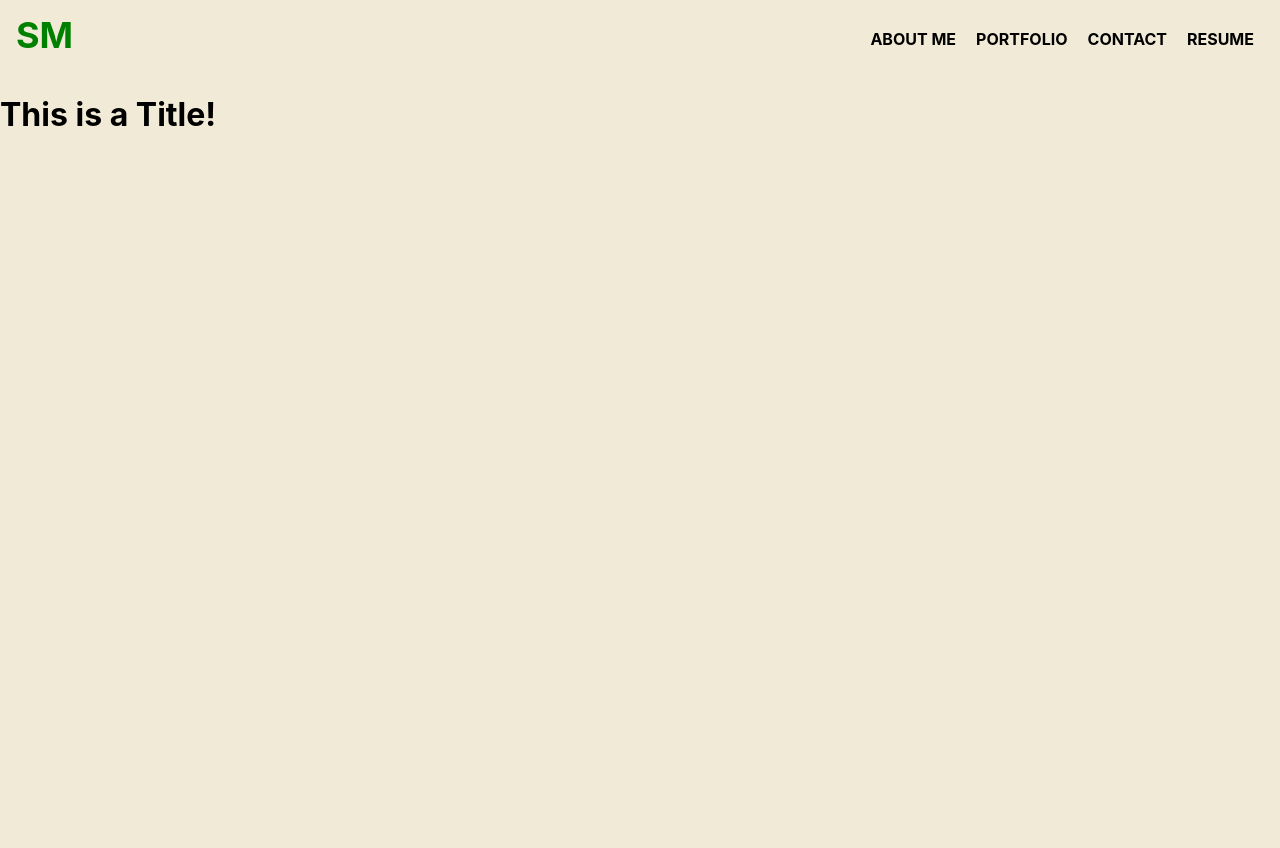
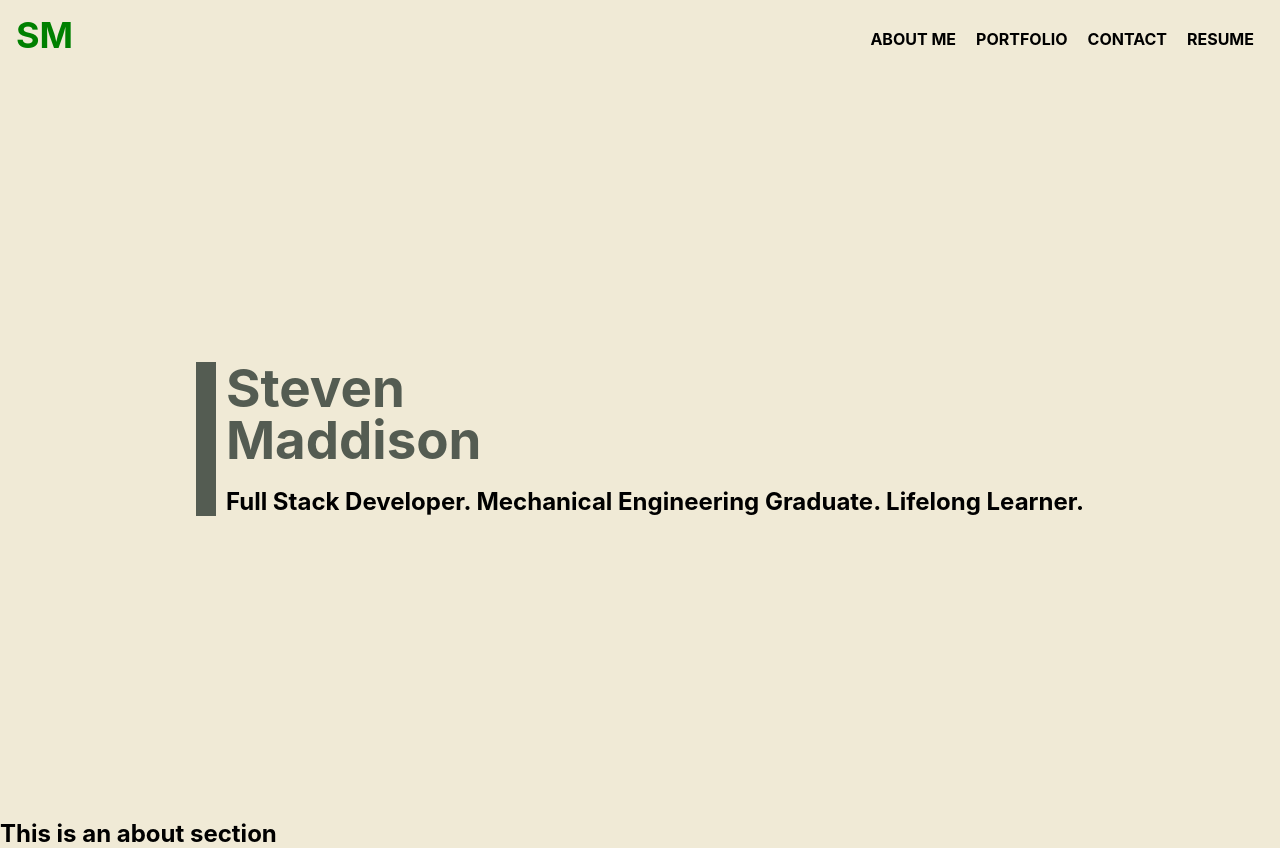
Before and after one commit to Stevtm/portfolio-v3, a React (Create React App) app: page / in a window 1280 px wide. Before the commit the page ends 805 px from the top, so only its background shows below. Built offline with nearby package versions, Linux system fonts and the light colour scheme.

Commit message:
create about component

```diff
--- a/src/App.js
+++ b/src/App.js
@@ -5,6 +5,7 @@ import { theme } from "./theme";
 
 import Nav from "./components/Nav";
 import Title from "./components/Title";
+import About from "./components/About";
 
 const App = () => {
 	return (
@@ -14,6 +15,7 @@ const App = () => {
 				<div>
 					<Nav></Nav>
 					<Title></Title>
+					<About></About>
 				</div>
 			</>
 		</ThemeProvider>
--- /dev/null
+++ b/src/components/About/index.js
@@ -0,0 +1,8 @@
+import React from "react";
+import styled from "styled-components";
+
+const About = () => {
+	return <h2>This is an about section</h2>;
+};
+
+export default About;
--- a/src/components/Title/index.js
+++ b/src/components/Title/index.js
@@ -1,8 +1,65 @@
 import React from "react";
 import styled from "styled-components";
 
+const TitleSection = styled.section`
+	/* box model */
+	align-items: center;
+	display: flex;
+	flex-direction: column;
+	height: 90vh;
+	justify-content: center;
+	margin: 0 20px;
+`;
+
+const TitleContainer = styled.div`
+	/* box model */
+	display: flex;
+	flex-direction: row;
+`;
+
+const ColorBar = styled.div`
+	/* box model */
+	width: 20px;
+	margin-right: 10px;
+
+	/* visual decorations */
+	background-color: ${({ theme }) => theme.secondary};
+`;
+
+const Name = styled.h1`
+	/* box model */
+	margin: 0;
+
+	/* typography */
+	color: ${({ theme }) => theme.secondary};
+	font-size: 3.3rem;
+	line-height: 1;
+`;
+
+const Motto = styled.h2`
+	/* box model */
+	padding-top: 20px;
+	margin: 0;
+`;
+
 const Title = () => {
-	return <h1>This is a Title!</h1>;
+	return (
+		<TitleSection>
+			<TitleContainer>
+				<ColorBar></ColorBar>
+				<div>
+					<Name>
+						Steven <br />
+						<span>Maddison</span>
+					</Name>
+					<Motto>
+						Full Stack Developer. Mechanical Engineering Graduate. Lifelong
+						Learner.
+					</Motto>
+				</div>
+			</TitleContainer>
+		</TitleSection>
+	);
 };
 
 export default Title;
```
